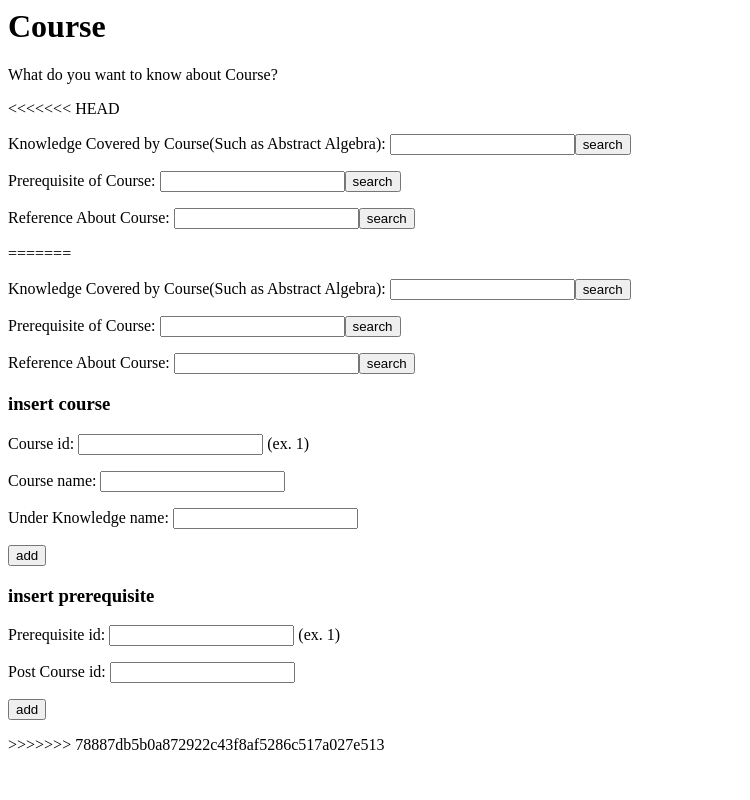
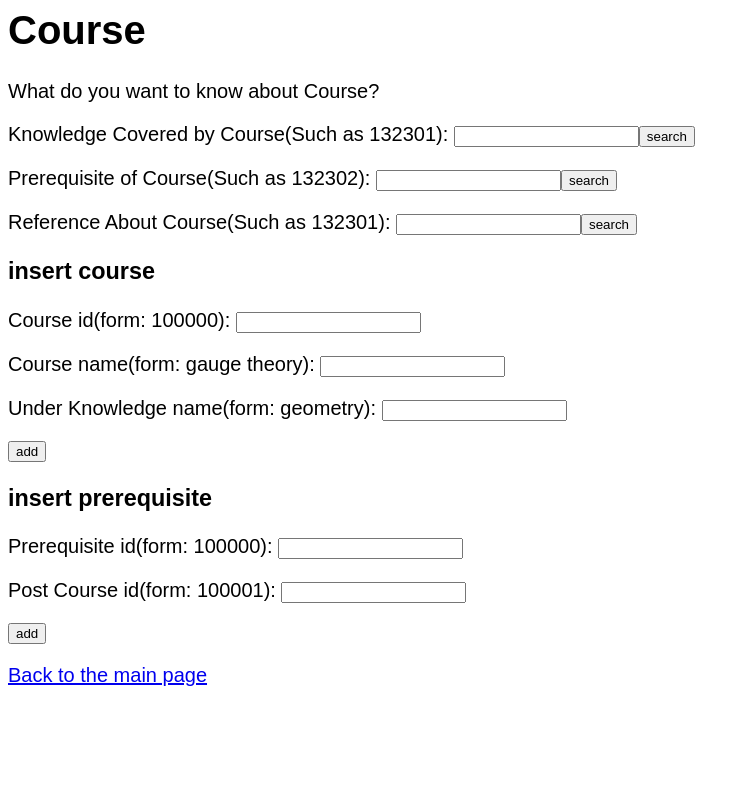
Before and after one commit to tykswtr/cs4111, a Flask app: template templates/course.html in a window 1280 px wide. Shown: the whole page, without its empty margins (0-750 px from the left). Run offline with Flask 2, Linux system fonts and the light colour scheme; the template is opened without the code that fills it, so the values that code supplies are empty; parts of the project's set-up code (start-up, migrations or seed data) failed here and were passed over.

Commit message:
final version

```diff
--- a/templates/course.html
+++ b/templates/course.html
@@ -1,10 +1,6 @@
 <html>
   <style>
-<<<<<<< HEAD
     body{
-=======
-    body{
->>>>>>> 78887db5b0a872922c43f8af5286c517a027e513
       font-size: 15pt;
       font-family: arial;
     }
@@ -23,53 +19,36 @@
 
 <!-- <p><a href="another">Go to the other page</a></p> -->
 <p> What do you want to know about Course? </p>
-<<<<<<< HEAD
-<form method="POST" action="/search5">
-<p>Knowledge Covered by Course(Such as Abstract Algebra): <input type="text" name="name"><input type="submit" value="search"></p>
-</form>
-
-<form method="POST" action="/search6">
-<p>Prerequisite of Course: <input type="text" name="name"><input type="submit" value="search"></p>
-</form>
-
-<form method="POST" action="/search7">
-<p>Reference About Course: <input type="text" name="name"><input type="submit" value="search"></p>
-</form>
-
-</body>
 
 
-</html>
-=======
 <form method="POST" action="/course2knowledge">
-<p>Knowledge Covered by Course(Such as Abstract Algebra): <input type="text" name="name"><input type="submit" value="search"></p>
+<p>Knowledge Covered by Course(Such as 132301): <input type="text" name="name"><input type="submit" value="search"></p>
 </form>
 
 <form method="POST" action="/course2course">
-<p>Prerequisite of Course: <input type="text" name="name"><input type="submit" value="search"></p>
+<p>Prerequisite of Course(Such as 132302): <input type="text" name="name"><input type="submit" value="search"></p>
 </form>
 
 <form method="POST" action="/course2reference">
-<p>Reference About Course: <input type="text" name="name"><input type="submit" value="search"></p>
+<p>Reference About Course(Such as 132301): <input type="text" name="name"><input type="submit" value="search"></p>
 </form>
 
 <h3>insert course</h3>
 <form method="POST" action="/insert_course">
-    <p>Course id: <input type="text" name="c_id"> (ex. 1)</p>
-    <p>Course name: <input type="text" name="c_name"></p>
-    <p>Under Knowledge name: <input type="text" name="k_name"></p>
+    <p>Course id(form: 100000): <input type="text" name="c_id"> </p>
+    <p>Course name(form: gauge theory): <input type="text" name="c_name"></p>
+    <p>Under Knowledge name(form: geometry): <input type="text" name="k_name"></p>
     <input type="submit" value="add">
 </form>
 
 <h3>insert prerequisite</h3>
 <form method="POST" action="/insert_prerequisite">
-    <p>Prerequisite id: <input type="text" name="c_id_pre"> (ex. 1)</p>
-    <p>Post Course id: <input type="text" name="c_id_post"></p>
+    <p>Prerequisite id(form: 100000): <input type="text" name="c_id_pre"> </p>
+    <p>Post Course id(form: 100001): <input type="text" name="c_id_post"></p>
     <input type="submit" value="add">
 </form>
-
+<p><a href="/">Back to the main page</a></p>
 </body>
 
 
 </html>
->>>>>>> 78887db5b0a872922c43f8af5286c517a027e513
--- a/templates/event.html
+++ b/templates/event.html
@@ -8,7 +8,7 @@
 
 
 <body>
-<h1>Information about events</h1>
+<h1>Event</h1>
 
   <div>
     {% for n in data %}
@@ -20,6 +20,9 @@
 <form method="POST" action="/event2knowledge">
     <p>Knowledge related to event: <input type="text" name="name"><input type="submit" value="search"> (ex. 1)</p>
 </form>
+<form method="POST" action="/event2scientist">
+    <p>Scientist regard to event: <input type="text" name="name"><input type="submit" value="search"> (ex. 1)</p>
+</form>
 
 <p><a href="/">Back to main page</a></p>
 </body>
--- a/templates/example1.html
+++ b/templates/example1.html
@@ -26,6 +26,7 @@
 </form>
 
 <p><a href="/interesting_example">Back to the example page</a></p>
+<p><a href="/">Back to the main page</a></p>
 </body>
 
 
--- a/templates/example2.html
+++ b/templates/example2.html
@@ -17,6 +17,7 @@
   </div>
 
 <p><a href="/interesting_example">Back to the example page</a></p>
+<p><a href="/">Back to the main page</a></p>
 
 </body>
 
--- a/templates/example3.html
+++ b/templates/example3.html
@@ -26,6 +26,7 @@
 
 
 <p><a href="/interesting_example">Back to the example page</a></p>
+<p><a href="/">Back to the main page</a></p>
 </body>
 
 
--- a/templates/reference.html
+++ b/templates/reference.html
@@ -23,7 +23,7 @@
 <p>Course Related to Reference(Such as: 1, 2): <input type="text" name="name"><input type="submit" value="search"></p>
 </form>
 
-
+<p><a href="/">Back to the main page</a></p>
 </body>
 
 
```
Also changed, not shown: templates/axiom.html (added, +33 -0 lines), templates/index.html (+9 -0 lines), templates/knowledge.html (+5 -5 lines), templates/scientist.html (+30 -6 lines), templates/theorem.html (+5 -4 lines). Lines whose indentation alone changed are shown as unchanged.
